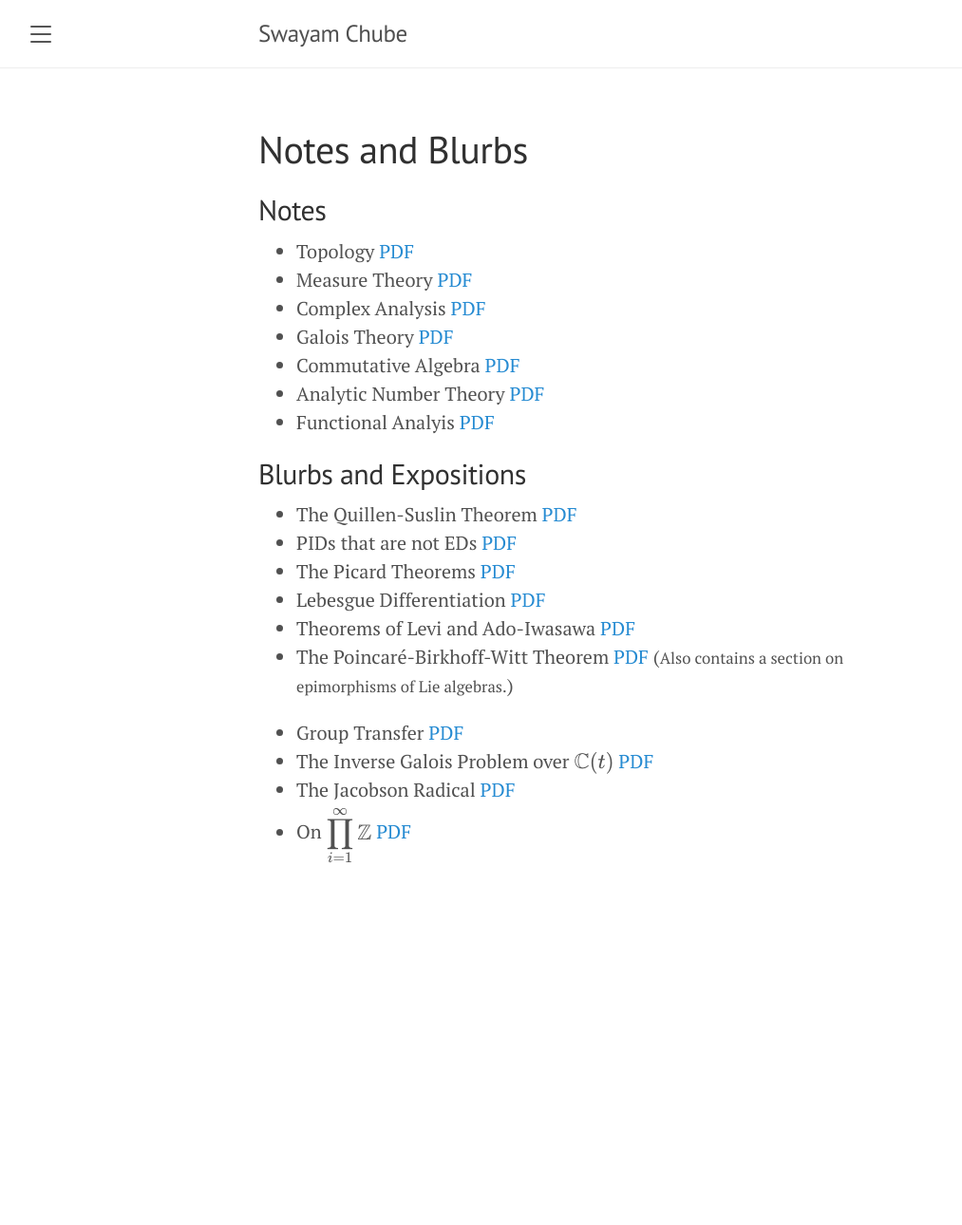
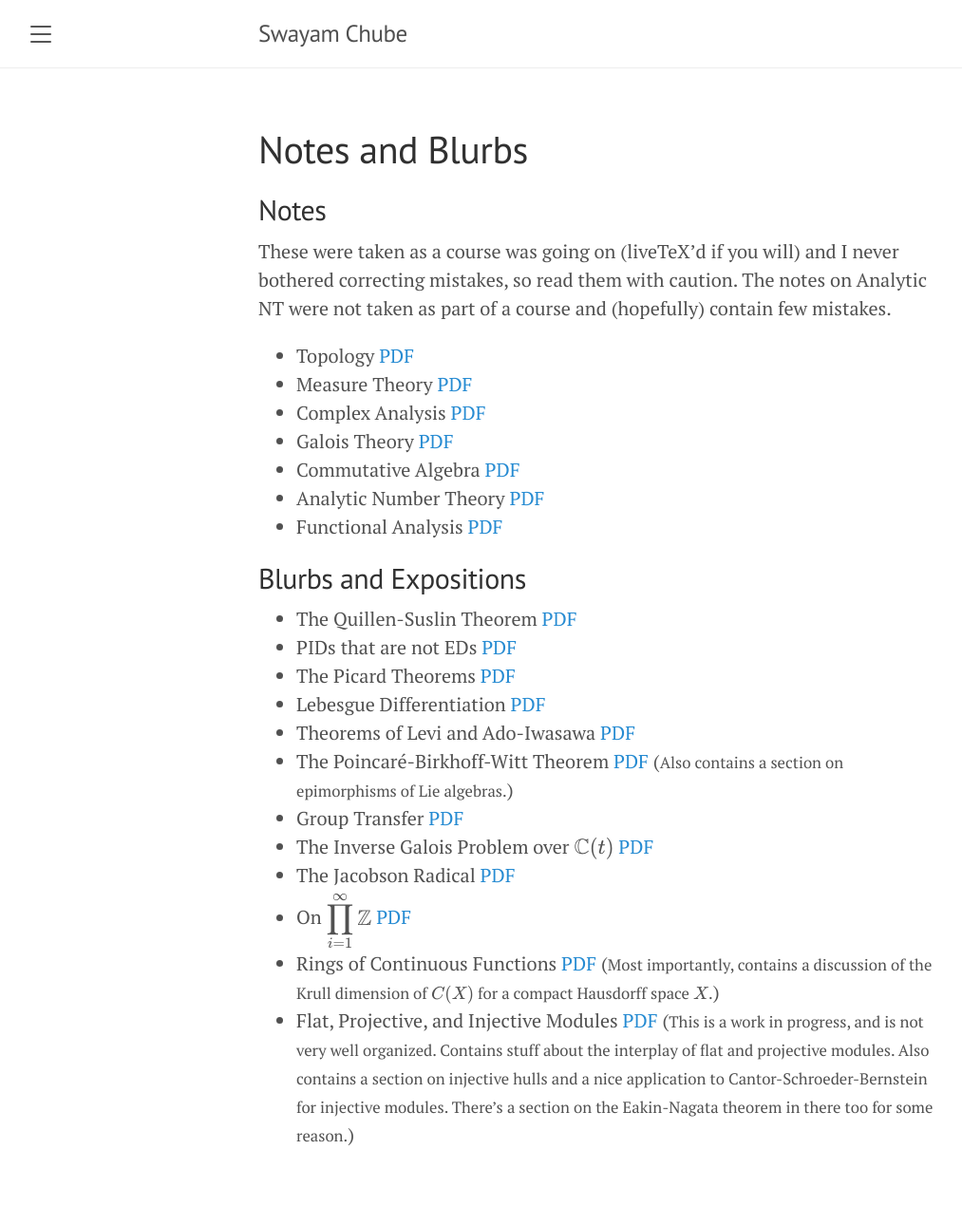
Before and after one commit to swayamchube/swayamchube.github.io, a Jekyll site: the page built from notes.md, in a window 1280 px wide. Shown: the whole page at 95% size, without its empty margins (8-1021 px from the left). Built offline with Jekyll 4.4.1, drawn with Linux system fonts in a browser that asks for light colours; formulas are drawn with MathJax 3; before the commit the page ends 990 px from its top, so only the background shows below that.

Commit message:
added some descriptions

```diff
--- a/notes.md
+++ b/notes.md
@@ -5,13 +5,15 @@ title: Notes and Blurbs
 
 ## Notes
 
+These were taken as a course was going on (liveTeX'd if you will) and I never bothered correcting mistakes, so read them with caution. The notes on Analytic NT were not taken as part of a course and (hopefully) contain few mistakes.
+
 * Topology [PDF](https://swayamchube.github.io/research-interests/topology/main.pdf)
 * Measure Theory [PDF](https://swayamchube.github.io/research-interests/measure-theory/main.pdf)
 * Complex Analysis [PDF](https://swayamchube.github.io/research-interests/complex-analysis/main.pdf)
 * Galois Theory [PDF](https://swayamchube.github.io/research-interests/galois/main.pdf)
 * Commutative Algebra [PDF](https://swayamchube.github.io/research-interests/comm-alg/main.pdf)
 * Analytic Number Theory [PDF](https://swayamchube.github.io/math/analytic-nt/main.pdf)
-* Functional Analyis [PDF](https://swayamchube.github.io/math/functional-analysis/main.pdf)
+* Functional Analysis [PDF](https://swayamchube.github.io/math/functional-analysis/main.pdf)
 
 ## Blurbs and Expositions
 
@@ -21,9 +23,9 @@ title: Notes and Blurbs
 * Lebesgue Differentiation [PDF](https://swayamchube.github.io/math/lebesgue-differentiation/main.pdf)
 * Theorems of Levi and Ado-Iwasawa [PDF](https://swayamchube.github.io/math/levi-ado-iwasawa/main.pdf)
 * The Poincaré-Birkhoff-Witt Theorem [PDF](https://swayamchube.github.io/math/pbw/main.pdf) (<small>Also contains a section on epimorphisms of Lie algebras.</small>)
-
-
 * Group Transfer [PDF](https://swayamchube.github.io/math/transfer/main.pdf)
 * The Inverse Galois Problem over $$\mathbb{C}(t)$$ [PDF](https://swayamchube.github.io/math/igp-ct/main.pdf)
 * The Jacobson Radical [PDF](https://swayamchube.github.io/math/jacobson-radical/main.pdf)
 * On $$\displaystyle\prod_{i = 1}^\infty\mathbb{Z}$$ [PDF](https://swayamchube.github.io/math/prod-z-not-free/main.pdf)
+* Rings of Continuous Functions [PDF](https://swayamchube.github.io/math/rings-cts-functions/main.pdf) (<small>Most importantly, contains a discussion of the Krull dimension of $$C(X)$$ for a compact Hausdorff space $$X$$.</small>)
+* Flat, Projective, and Injective Modules [PDF](https://swayamchube.github.io/math/free-proj-flat/main.pdf) (<small>This is a work in progress, and is not very well organized. Contains stuff about the interplay of flat and projective modules. Also contains a section on injective hulls and a nice application to Cantor-Schroeder-Bernstein for injective modules. There's a section on the Eakin-Nagata theorem in there too for some reason.</small>)
```
Also changed, not shown: 2 other files.
